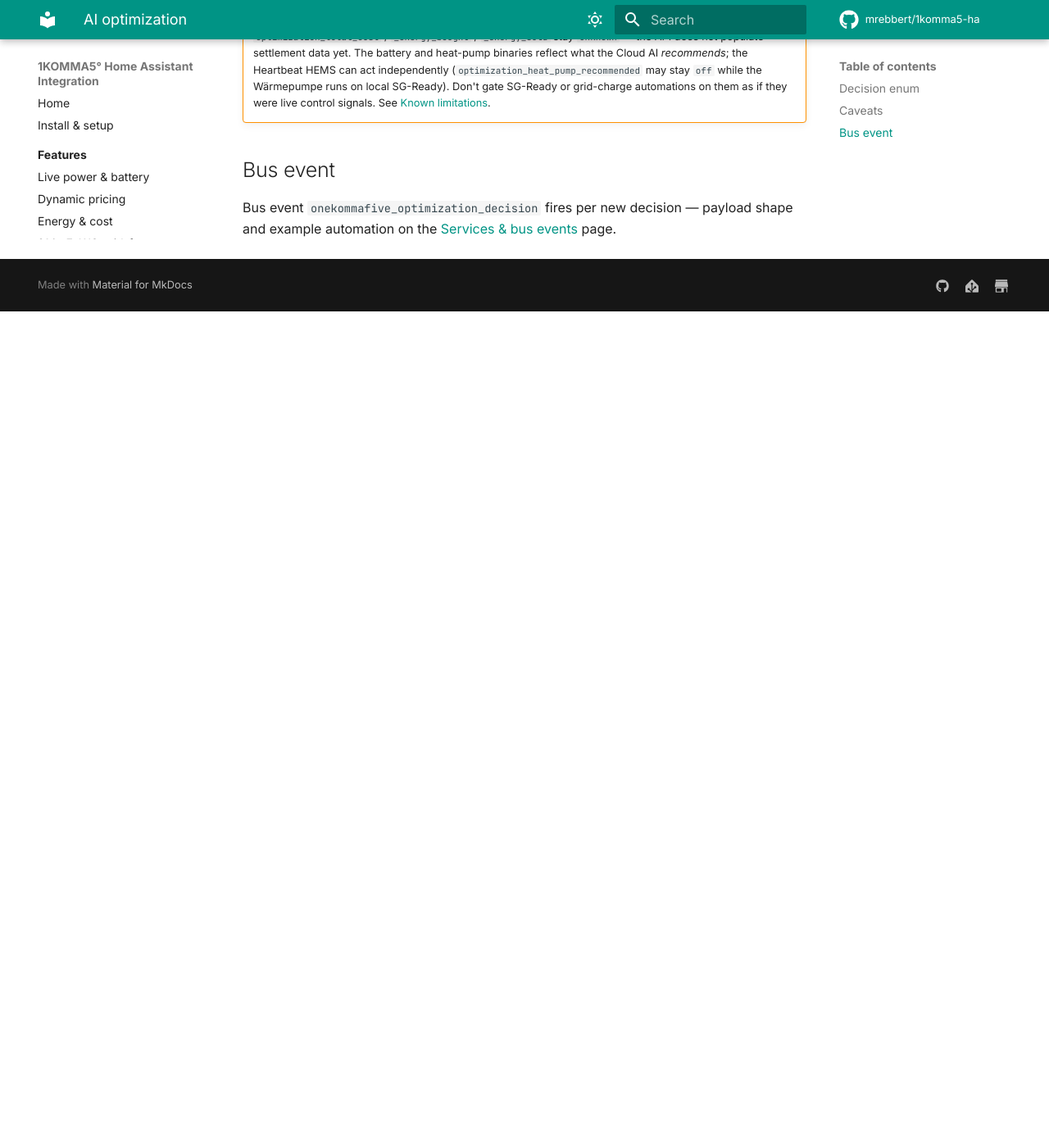
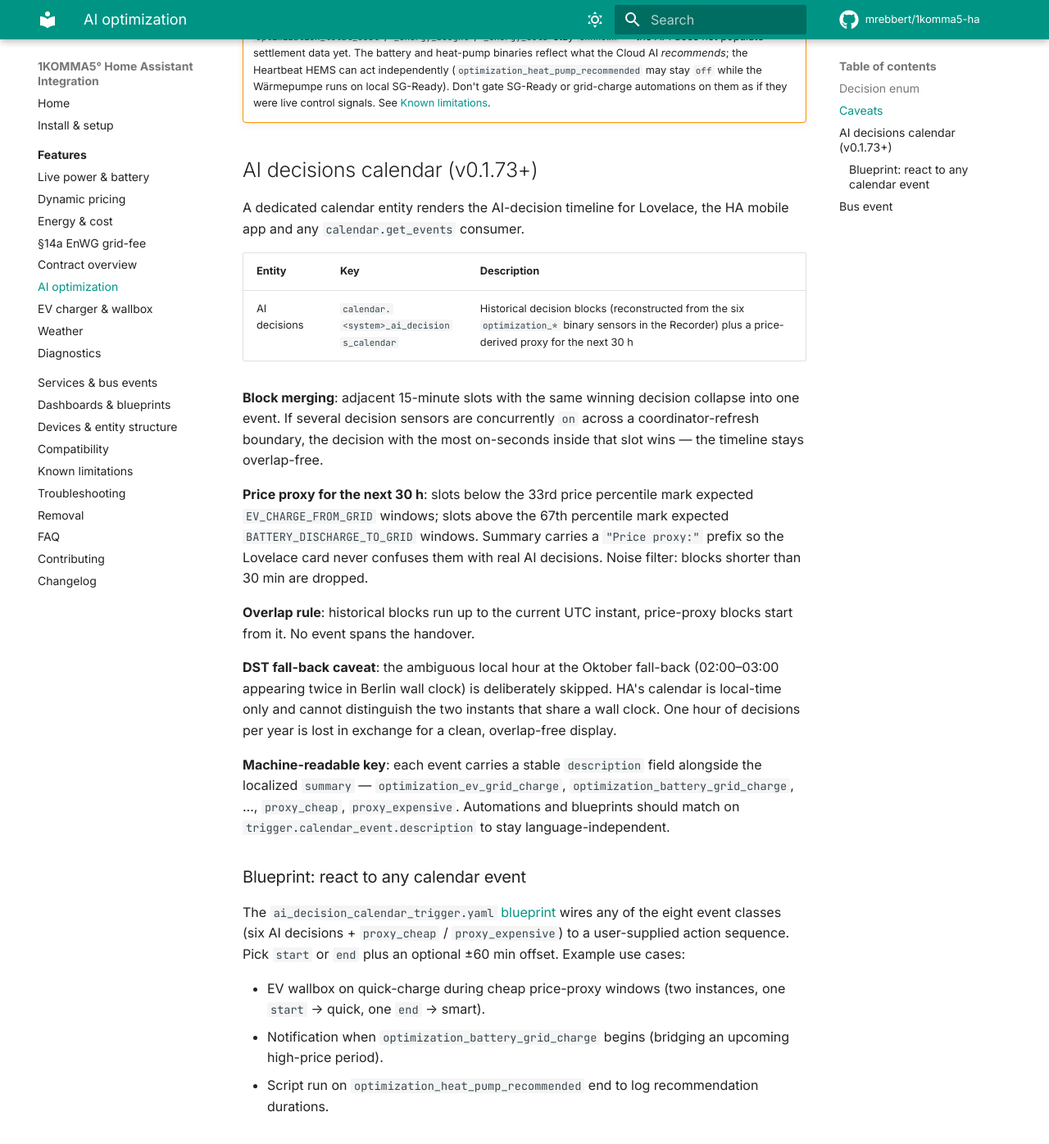
Before and after one commit to mrebbert/1komma5-ha, an MkDocs documentation site: the page built from docs/features/ai-optimization.md, in a window 1280 px wide and 1400 px high, scrolled down 1027 px. Shown: the top 1396 px of the window at 82% size. Built offline with MkDocs 1.6.1 and Material for MkDocs 9.7.7, drawn with Linux system fonts in a browser that asks for light colours; comment, search, counter and statistics services are not loaded; before the commit the page ends 1407 px from its top, so only the background shows below that.

Commit message:
docs: cover v0.1.73 AI-decisions calendar and blueprint
- docs/features/ai-optimization.md: dedicated section for the new
  calendar entity, slot-dominance behaviour, overlap rule, DST
  fall-back skip and the stable description key for automations;
  plus a pointer to the ai_decision_calendar_trigger blueprint.
- docs/dashboards.md: calendar card snippet, tenth blueprint row.
- docs/limitations.md: fourth known limitation covering the DST
  ambiguous-hour skip.
- CHANGELOG.md: 0.1.73 entry mirroring release-notes/v0.1.73.md.

Co-Authored-By: Claude Opus 4.7 <noreply@anthropic.com>

````diff
--- a/docs/dashboards.md
+++ b/docs/dashboards.md
@@ -17,12 +17,27 @@ The showcase dashboard needs two custom Lovelace cards and one helper:
 
 The dashboard YAML carries two placeholders you fill in once at import: `SYSTEM_NAME` and `CAR_IDENTIFIER`.
 
+### AI decisions calendar card
+
+Since v0.1.73 the integration ships a `calendar.<system>_ai_decisions_calendar` entity. Drop this native HA card anywhere in Lovelace to see the full AI-decision timeline plus the 30 h price proxy:
+
+```yaml
+type: calendar
+title: KI-Entscheidungen
+initial_view: listWeek
+entities:
+  - calendar.<system>_ai_decisions_calendar
+```
+
+`initial_view` accepts `listWeek` (compact agenda, best for mobile), `dayGridMonth` (month overview), or `timeGridDay` (hourly day view). The card is included in HA core — no extra frontend components.
+
 ## Automation blueprints
 
-Nine importable blueprints in [`blueprints/automation/onekommafive/`](https://github.com/mrebbert/1komma5-ha/tree/main/blueprints/automation/onekommafive):
+Ten importable blueprints in [`blueprints/automation/onekommafive/`](https://github.com/mrebbert/1komma5-ha/tree/main/blueprints/automation/onekommafive):
 
 | Blueprint | What it does |
 |-----------|-------------|
+| **AI decision calendar trigger** | Universal trigger on the AI-decisions calendar — pick one of eight event classes (six AI decisions + `proxy_cheap` / `proxy_expensive`), choose `start` or `end` with optional ±60 min offset, plug in any action. Matches the event's stable `description` key, so the automation stays language-independent. |
 | **Run during cheapest window** | Schedules a switch for the cheapest N-min window daily (dishwasher, washer, EV). |
 | **Follow cheap electricity** | Mirrors a switch to `binary_sensor…_cheap_electricity` for opportunistic loads. |
 | **Notify on AI grid-charge decision** | Pings when the AI decides `BATTERY_CHARGE_FROM_GRID`. |
--- a/docs/features/ai-optimization.md
+++ b/docs/features/ai-optimization.md
@@ -29,6 +29,32 @@ Unknown values keep the sensor at `unknown` and log a warning so a new cloud-sid
 !!! warning "The sensors reflect the Cloud recommendation, not what the HEMS does"
     `optimization_total_cost` / `_energy_bought` / `_energy_sold` stay `unknown` — the API does not populate settlement data yet. The battery and heat-pump binaries reflect what the Cloud AI *recommends*; the Heartbeat HEMS can act independently (`optimization_heat_pump_recommended` may stay `off` while the Wärmepumpe runs on local SG-Ready). Don't gate SG-Ready or grid-charge automations on them as if they were live control signals. See [Known limitations](../limitations.md).
 
+## AI decisions calendar (v0.1.73+)
+
+A dedicated calendar entity renders the AI-decision timeline for Lovelace, the HA mobile app and any `calendar.get_events` consumer.
+
+| Entity | Key | Description |
+|--------|-----|-------------|
+| AI decisions | `calendar.<system>_ai_decisions_calendar` | Historical decision blocks (reconstructed from the six `optimization_*` binary sensors in the Recorder) plus a price-derived proxy for the next 30 h |
+
+**Block merging**: adjacent 15-minute slots with the same winning decision collapse into one event. If several decision sensors are concurrently `on` across a coordinator-refresh boundary, the decision with the most on-seconds inside that slot wins — the timeline stays overlap-free.
+
+**Price proxy for the next 30 h**: slots below the 33rd price percentile mark expected `EV_CHARGE_FROM_GRID` windows; slots above the 67th percentile mark expected `BATTERY_DISCHARGE_TO_GRID` windows. Summary carries a `"Price proxy:"` prefix so the Lovelace card never confuses them with real AI decisions. Noise filter: blocks shorter than 30 min are dropped.
+
+**Overlap rule**: historical blocks run up to the current UTC instant, price-proxy blocks start from it. No event spans the handover.
+
+**DST fall-back caveat**: the ambiguous local hour at the Oktober fall-back (02:00–03:00 appearing twice in Berlin wall clock) is deliberately skipped. HA's calendar is local-time only and cannot distinguish the two instants that share a wall clock. One hour of decisions per year is lost in exchange for a clean, overlap-free display.
+
+**Machine-readable key**: each event carries a stable `description` field alongside the localized `summary` — `optimization_ev_grid_charge`, `optimization_battery_grid_charge`, …, `proxy_cheap`, `proxy_expensive`. Automations and blueprints should match on `trigger.calendar_event.description` to stay language-independent.
+
+### Blueprint: react to any calendar event
+
+The `ai_decision_calendar_trigger.yaml` [blueprint](https://github.com/mrebbert/1komma5-ha/blob/main/blueprints/automation/onekommafive/ai_decision_calendar_trigger.yaml) wires any of the eight event classes (six AI decisions + `proxy_cheap` / `proxy_expensive`) to a user-supplied action sequence. Pick `start` or `end` plus an optional ±60 min offset. Example use cases:
+
+- EV wallbox on quick-charge during cheap price-proxy windows (two instances, one `start` → quick, one `end` → smart).
+- Notification when `optimization_battery_grid_charge` begins (bridging an upcoming high-price period).
+- Script run on `optimization_heat_pump_recommended` end to log recommendation durations.
+
 ## Bus event
 
 Bus event `onekommafive_optimization_decision` fires per new decision — payload shape and example automation on the [Services & bus events](../services.md#onekommafive_optimization_decision) page.
````
Also changed, not shown: CHANGELOG.md (+18 -0 lines), docs/limitations.md (+6 -2 lines).
